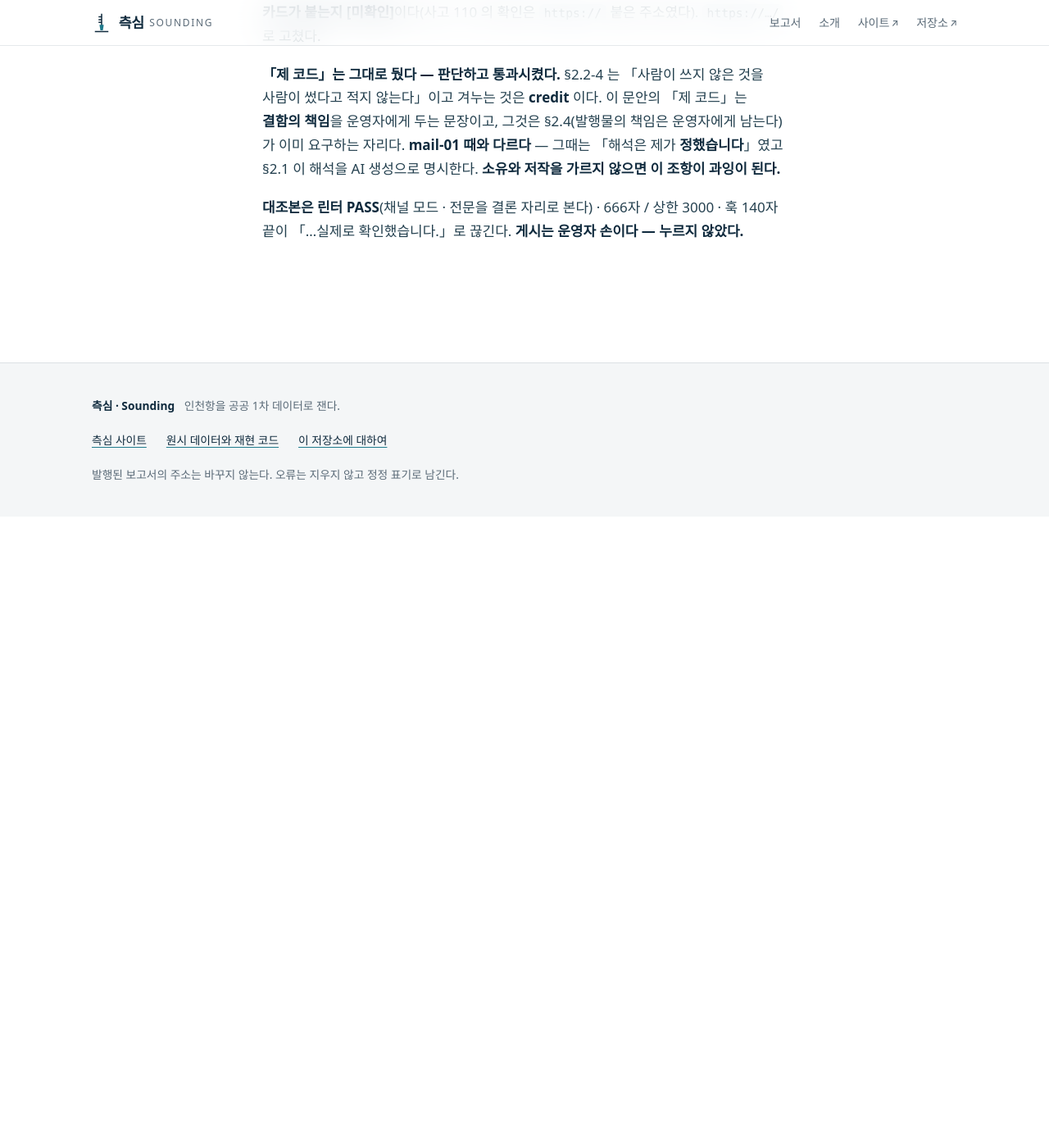
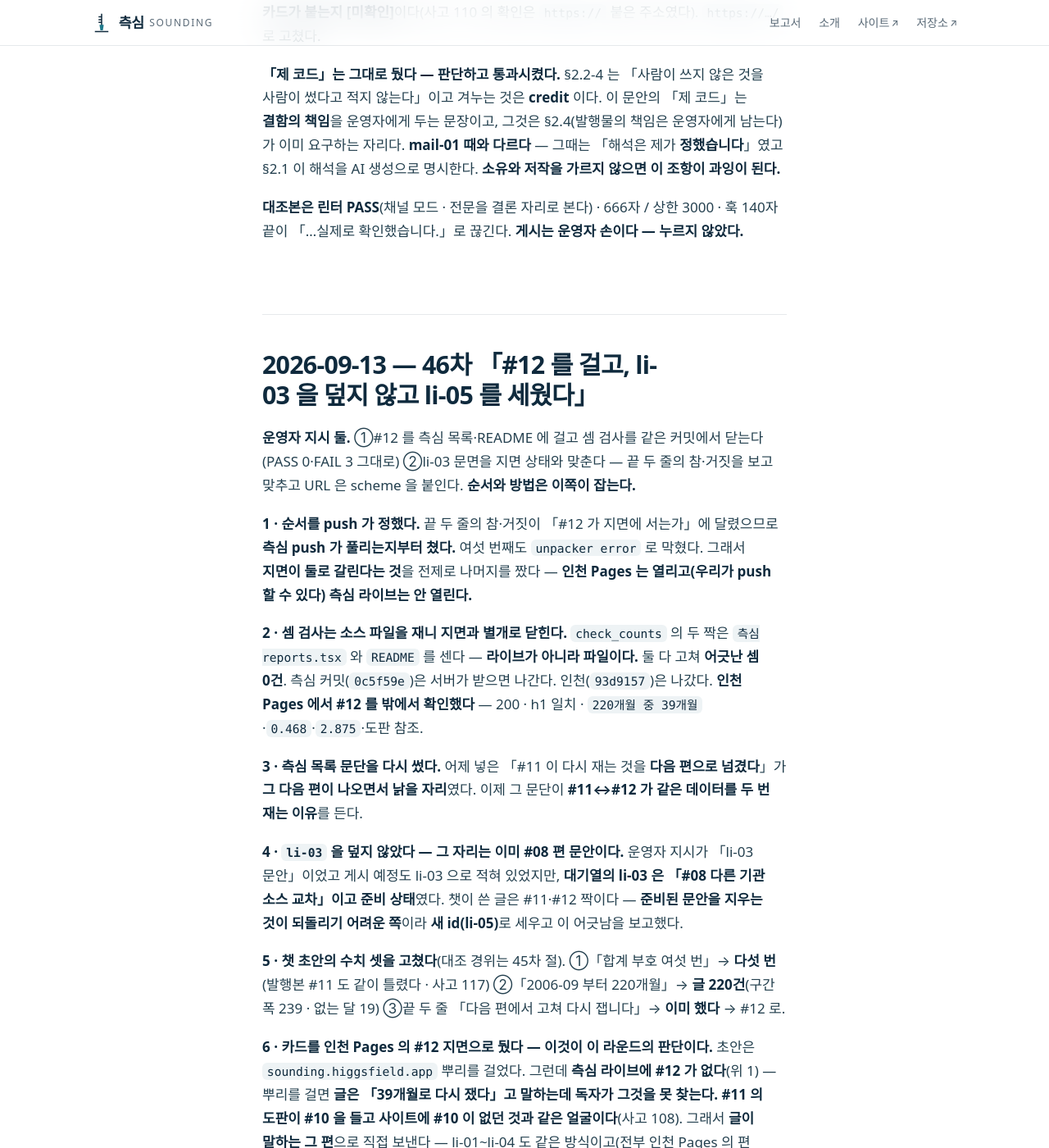
Before and after one commit to jisangj03-dev/incheon-port-analysis, a Jekyll site: the page built from docs/작업기록.md, in a window 1280 px wide and 1400 px high, scrolled down 129938 px. Shown: the whole window at 82% size. Built offline with Jekyll 4.4.1, drawn with Linux system fonts in a browser that asks for light colours; some web fonts are replaced; our own code applies the rules of GitHub Pages for plain Markdown files; before the commit the page ends 130568 px from its top, so only the background shows below that; some of the changed text lies outside the part shown.

Commit message:
docs: #12 를 걸었다 · li-05 를 세웠다 (li-03 은 덮지 않았다)
**순서를 push 가 정했다.** li-05 끝 두 줄의 참·거짓이 「#12 가 지면에 서는가」에
달렸으므로 측심 push 부터 쳤다 — 여섯 번째도 `unpacker error`. 그래서
**인천 Pages 는 열리고 측심 라이브는 안 열린다**를 전제로 나머지를 짰다.

**셈 검사는 소스 파일을 재니 지면과 별개로 닫혔다** — `측심 reports.tsx` ↔ 발행본,
`README` ↔ 발행본. **어긋난 셈 0건.** 인천 Pages 에서 #12 를 밖에서 확인했다(200 · h1
일치 · 결론 자리 수치 셋 · 도판 참조).

**`li-03` 을 덮지 않았다.** 지시는 「li-03 문안」이었으나 **대기열의 li-03 은 「#08 다른
기관 소스 교차」이고 준비 상태**다. 챗이 쓴 글은 #11·#12 짝이므로 **새 id(li-05)** 로 세웠다 —
**준비된 문안을 지우는 쪽이 되돌리기 어렵다.** 이 어긋남을 보고한다.

**카드를 인천 Pages 의 #12 지면으로 뒀다.** 초안은 측심 뿌리를 걸었는데, 측심에 #12 가
없으니 **글은 「39개월로 다시 쟀다」고 말하는데 독자가 못 찾는다** — #11 의 도판이 #10 을
들고 사이트에 #10 이 없던 것과 같은 얼굴이다(사고 108). li-01~li-04 도 전부 인천 Pages 의
편 주소를 건다. **URL 하나만 둔다**(카드는 마지막 URL · 사고 110).

대기열 `--check --net` **PASS** · 800자 / 3000 · og 태그 넷.
**게시 안 눌렀다**(9/17 예정). 개시 검사 전부 통과.

Co-Authored-By: Claude Opus 5 (1M context) <noreply@anthropic.com>
Claude-Session: https://claude.ai/code/session_01R1FFVjPPqEkxDWzcQ8VZJk

```diff
--- a/docs/작업기록.md
+++ b/docs/작업기록.md
@@ -3009,3 +3009,47 @@ CSV 의 계층 `부두군` 은 **39개월 내내 신항·남항 둘**이고, 갈
 
 **대조본은 린터 PASS**(채널 모드 · 전문을 결론 자리로 본다) · 666자 / 상한 3000 · 훅 140자 끝이
 「…실제로 확인했습니다.」로 끊긴다. **게시는 운영자 손이다 — 누르지 않았다.**
+
+## 2026-09-13 — 46차 「#12 를 걸고, li-03 을 덮지 않고 li-05 를 세웠다」
+
+**운영자 지시 둘.** ①#12 를 측심 목록·README 에 걸고 셈 검사를 같은 커밋에서 닫는다(PASS 0·FAIL 3 그대로)
+②li-03 문면을 지면 상태와 맞춘다 — 끝 두 줄의 참·거짓을 보고 맞추고 URL 은 scheme 을 붙인다.
+**순서와 방법은 이쪽이 잡는다.**
+
+**1 · 순서를 push 가 정했다.** 끝 두 줄의 참·거짓이 「#12 가 지면에 서는가」에 달렸으므로
+**측심 push 가 풀리는지부터 쳤다.** 여섯 번째도 `unpacker error` 로 막혔다.
+그래서 **지면이 둘로 갈린다는 것**을 전제로 나머지를 짰다 —
+**인천 Pages 는 열리고(우리가 push 할 수 있다) 측심 라이브는 안 열린다.**
+
+**2 · 셈 검사는 소스 파일을 재니 지면과 별개로 닫힌다.** `check_counts` 의 두 짝은
+`측심 reports.tsx` 와 `README` 를 센다 — **라이브가 아니라 파일이다.** 둘 다 고쳐 **어긋난 셈 0건**.
+측심 커밋(`0c5f59e`)은 서버가 받으면 나간다. 인천(`93d9157`)은 나갔다.
+**인천 Pages 에서 #12 를 밖에서 확인했다** — 200 · h1 일치 · `220개월 중 39개월`·`0.468`·`2.875`·도판 참조.
+
+**3 · 측심 목록 문단을 다시 썼다.** 어제 넣은 「#11 이 다시 재는 것을 **다음 편으로 넘겼다**」가
+**그 다음 편이 나오면서 낡을 자리**였다. 이제 그 문단이 **#11↔#12 가 같은 데이터를 두 번 재는 이유**를 든다.
+
+**4 · `li-03` 을 덮지 않았다 — 그 자리는 이미 #08 편 문안이다.**
+운영자 지시가 「li-03 문안」이었고 게시 예정도 li-03 으로 적혀 있었지만, **대기열의 li-03 은
+「#08 다른 기관 소스 교차」이고 준비 상태**였다. 챗이 쓴 글은 #11·#12 짝이다 —
+**준비된 문안을 지우는 것이 되돌리기 어려운 쪽**이라 **새 id(li-05)**로 세우고 이 어긋남을 보고했다.
+
+**5 · 챗 초안의 수치 셋을 고쳤다**(대조 경위는 45차 절).
+①「합계 부호 여섯 번」→ **다섯 번**(발행본 #11 도 같이 틀렸다 · 사고 117)
+②「2006-09 부터 220개월」→ **글 220건**(구간 폭 239 · 없는 달 19)
+③끝 두 줄 「다음 편에서 고쳐 다시 잽니다」→ **이미 했다** → #12 로.
+
+**6 · 카드를 인천 Pages 의 #12 지면으로 뒀다 — 이것이 이 라운드의 판단이다.**
+초안은 `sounding.higgsfield.app` 뿌리를 걸었다. 그런데 **측심 라이브에 #12 가 없다**(위 1) —
+뿌리를 걸면 **글은 「39개월로 다시 쟀다」고 말하는데 독자가 그것을 못 찾는다.**
+**#11 의 도판이 #10 을 들고 사이트에 #10 이 없던 것과 같은 얼굴이다**(사고 108).
+그래서 **글이 말하는 그 편**으로 직접 보낸다 — li-01~li-04 도 같은 방식이고(전부 인천 Pages 의 편 주소),
+지침 §6 이 **인천 Pages 를 인천항 사이트로** 적는다. **URL 은 하나만 둔다**(카드는 마지막 URL · 사고 110).
+**측심 push 가 풀리면 뿌리를 걸어도 참이 된다** — 그때 바꿀지는 게시 전 판단이다.
+
+**7 · 대기열.** li-05 행을 손으로 넣고(행 추가는 손이 한다는 규율) `--check --net` →
+**PASS** · 링크 200 · og 태그 넷 확인 · 800자 / 상한 3000 · 앞 140자가 「…실제로 확인했습니다.」에서 끊긴다.
+**카드 실물은 붙여넣고 눈으로 본다**(태그가 있다는 것과 다르다 · 사고 73).
+
+**8 · 안 한 것.** **게시 안 눌렀다**(9/17 예정). 측심 push·배포(저쪽 서버) ·
+토큰 교체(`repo-access` 가 조회라 CLI 로는 안 되고 다른 경로는 [미확인]) · `.hwp` 판독(다음 축은 운영자 결정).
```
Also changed, not shown: docs/STATUS.md (+9 -12 lines), docs/채널대기열.md (+4 -3 lines).
